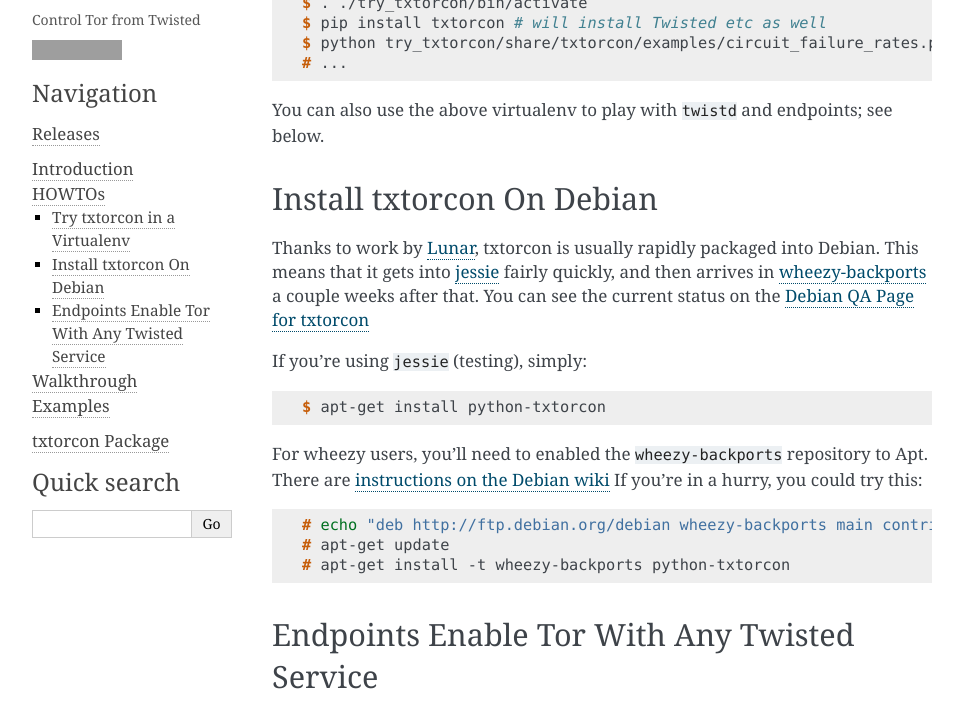
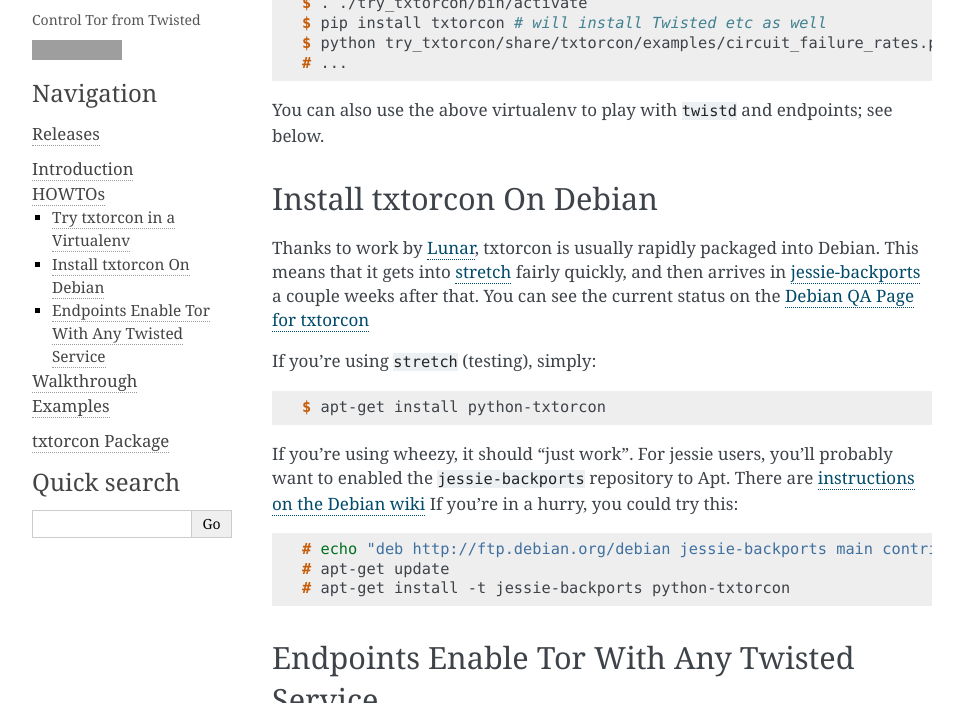
Before and after one commit to meejah/txtorcon, a Sphinx documentation site: the page built from docs/howtos.rst, in a window 1280 px wide and 900 px high, scrolled down 298 px, cut to the strip 0-703 px from the top of the window. Shown: the whole strip, without its empty margins (148-1111 px from the left). Built offline with Sphinx 7.4.7, drawn with Linux system fonts in a browser that asks for light colours; the version number could not be read and is left out; grey boxes are pictures that could not be loaded.

Commit message:
update Debian install information

```diff
--- a/docs/howtos.rst
+++ b/docs/howtos.rst
@@ -26,31 +26,33 @@
 Thanks to work by `Lunar
 <http://qa.debian.org/developer.php?login=lunar@debian.org>`_,
 txtorcon is usually rapidly packaged into Debian. This means that it
-gets into `jessie
-<https://packages.debian.org/jessie/python-txtorcon>`_ fairly quickly,
-and then arrives in `wheezy-backports
-<https://packages.debian.org/wheezy-backports/python-txtorcon>`_ a
+gets into `stretch
+<https://packages.debian.org/stretch/python-txtorcon>`_ fairly quickly,
+and then arrives in `jessie-backports
+<https://packages.debian.org/jessie-backports/python-txtorcon>`_ a
 couple weeks after that. You can see the current status on the `Debian
 QA Page for txtorcon <http://packages.qa.debian.org/t/txtorcon.html>`_
 
-If you're using ``jessie`` (testing), simply:
+If you're using ``stretch`` (testing), simply:
 
 .. code-block:: shell-session
 
    $ apt-get install python-txtorcon
 
-For wheezy users, you'll need to enabled the ``wheezy-backports``
-repository to Apt. There are `instructions on the Debian wiki
+If you're using wheezy, it should "just work".  For jessie users,
+you'll probably want to enabled the ``jessie-backports`` repository to
+Apt. There are `instructions on the Debian wiki
 <https://wiki.debian.org/Backports#Adding_the_repository>`_ If you're
 in a hurry, you could try this:
 
 .. code-block:: shell-session
 
-   # echo "deb http://ftp.debian.org/debian wheezy-backports main contrib non-free" >> /etc/apt/sources.list
+   # echo "deb http://ftp.debian.org/debian jessie-backports main contrib non-free" >> /etc/apt/sources.list
    # apt-get update
-   # apt-get install -t wheezy-backports python-txtorcon
+   # apt-get install -t jessie-backports python-txtorcon
 
 .. _howto-endpoint:
+
 
 Endpoints Enable Tor With Any Twisted Service
 ---------------------------------------------
```
